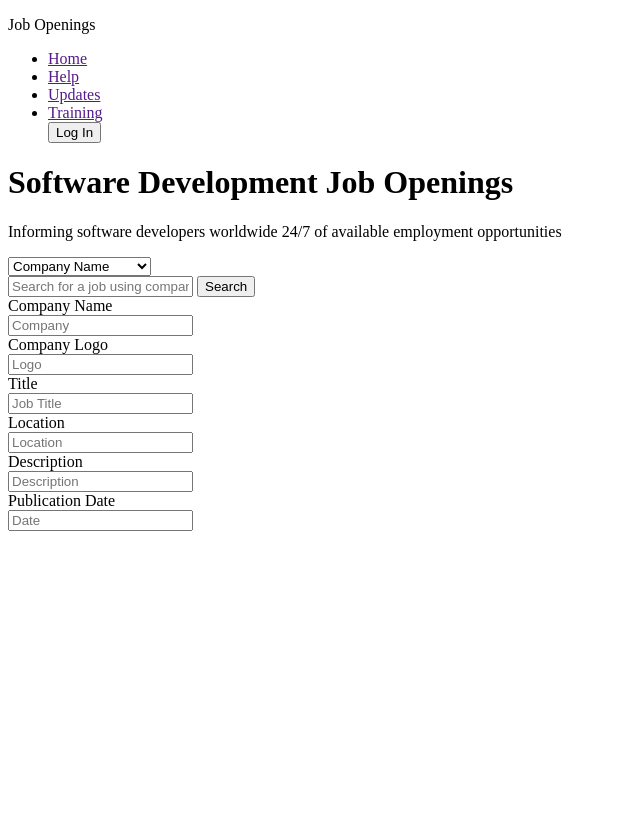
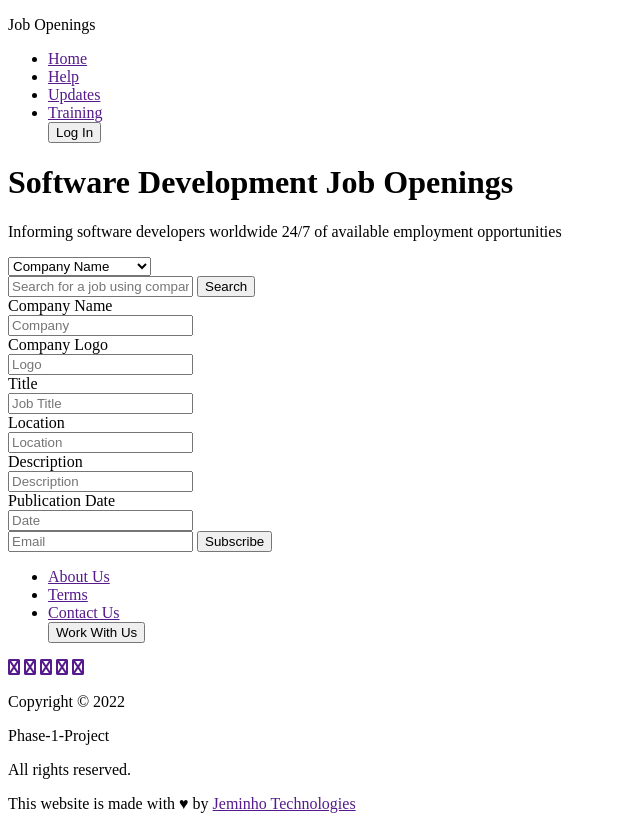
Before and after one commit to Pe-ngo/Phase-1-Project, a plain HTML site: page index.html in a window 1280 px wide. Shown: the whole page, without its empty margins (0-640 px from the left). Before the commit the page ends 800 px from the top, so only its background shows below. Drawn offline with Linux system fonts and the light colour scheme.

Commit message:
Add footer section

```diff
--- a/index.html
+++ b/index.html
@@ -143,6 +143,46 @@
 
     </div>
 
+    <!-- Footer -->
+    <div class="footer">
+
+        <footer class="foot">
+
+            <div class="emailUpdates">
+                <form>
+                    <input type="text" placeholder="Email">
+                    <button type="submit">Subscribe</button>
+                </form>
+
+            </div>
+
+            <div>
+                <ul>
+                    <li><a href="">About Us</a></li>
+                    <li><a href="">Terms</a></li>
+                    <li><a href="">Contact Us</a></li>
+                    <button class="buton">Work With Us</button>
+                </ul>
+            </div>
+
+            <div class="icons">
+                <a href=""><i class="fa-solid fa-facebook"></i></a>
+                <a href=""><i class="fa-solid fa-twitter"></i></a>
+                <a href=""><i class="fa-solid fa-instagram"></i></a>
+                <a href=""><i class="fa-solid fa-linkedin"></i></a>
+                <a href=""><i class="fa-solid fa-github"></i></a>
+            </div>
+
+            <div>
+                <p>Copyright &copy; 2022</p>
+                <p>Phase-1-Project</p>
+                <p>All rights reserved.</p>
+                <p>This website is made with &hearts; by <a href="">Jeminho Technologies</a></p>
+            </div>
+
+        </footer>
+
+    </div>
 
 </body>
 </html>
```
